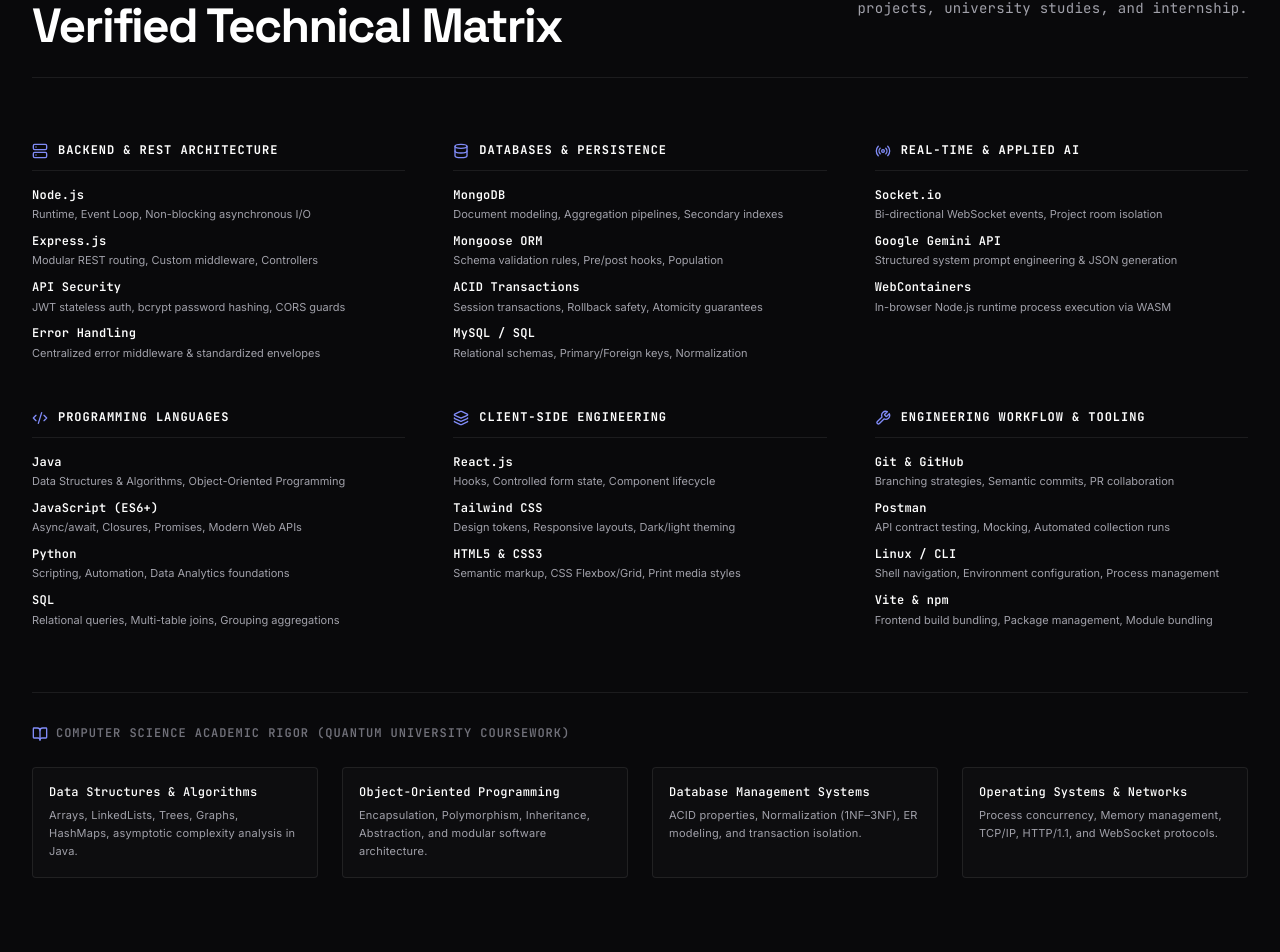
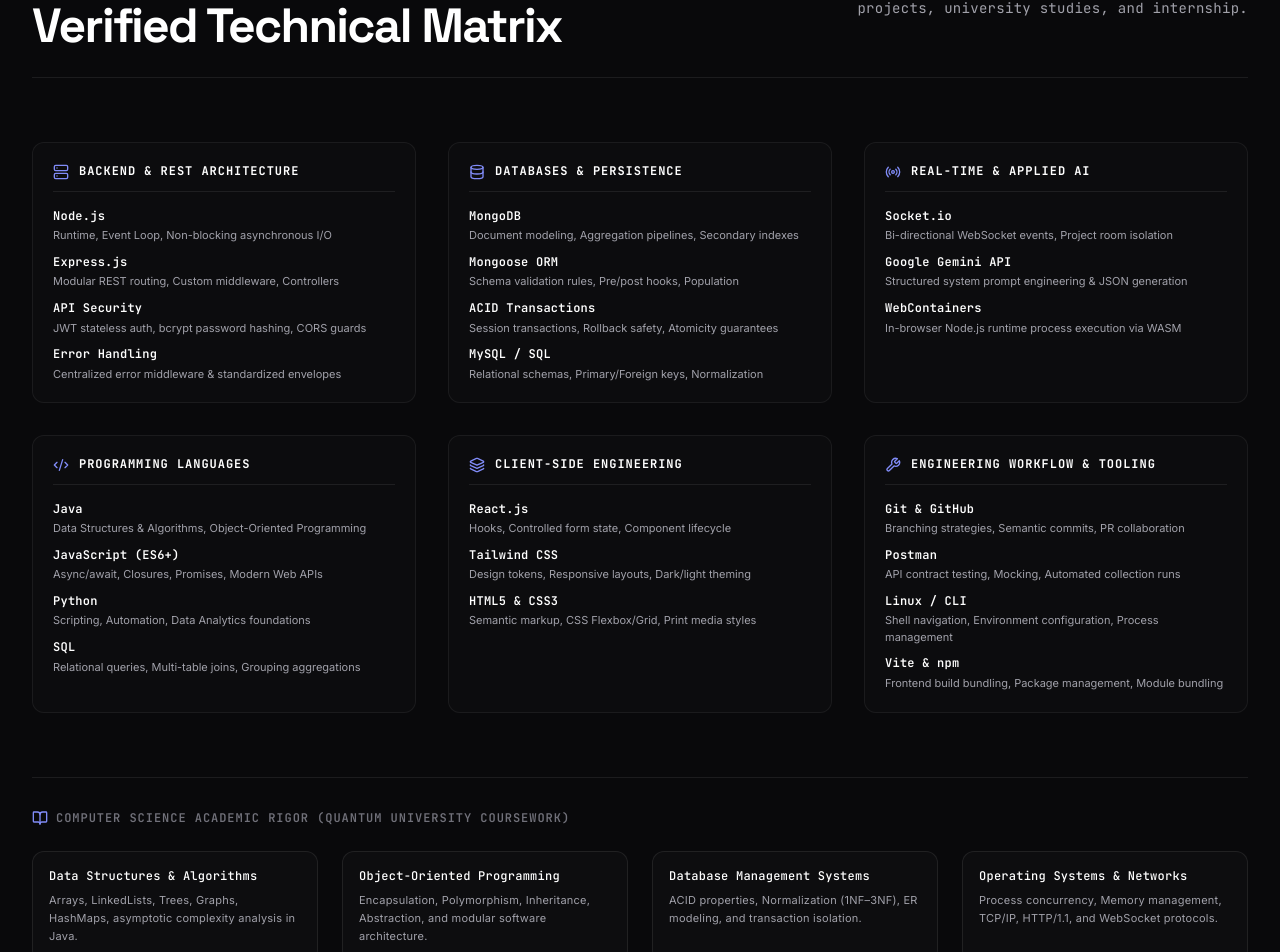
Before and after one commit to ujjwaltyagivashishtha/Portfolio, a React (Vite) app: page / in a window 1280 px wide. Shown: the part 4567-5519 px from the top of the page. Built offline with nearby package versions, Linux system fonts and the light colour scheme; the HTML template or start-up script is replaced by a standard one.

Commit message:
style(skills): add lifting card containers to skill categories and CS foundation blocks

```diff
--- a/src/sections/Skills.jsx
+++ b/src/sections/Skills.jsx
@@ -121,14 +121,14 @@
         {/* 6 Category Matrix Divided by Clean Structural Rules */}
         <div
           ref={gridRef}
-          className={`grid grid-cols-1 md:grid-cols-2 lg:grid-cols-3 gap-x-12 gap-y-12 text-left reveal-init ${
+          className={`grid grid-cols-1 md:grid-cols-2 lg:grid-cols-3 gap-6 sm:gap-8 text-left reveal-init ${
             isGridVisible ? 'reveal-active' : ''
           }`}
         >
           {technicalCategories.map((cat) => {
             const Icon = cat.icon;
             return (
-              <div key={cat.id} className="group space-y-4">
+              <div key={cat.id} className="group p-5 rounded-xl bg-zinc-50/50 dark:bg-white/[0.015] border border-zinc-200/80 dark:border-white/[0.06] space-y-4 transition-all duration-300 ease-out hover:-translate-y-1 hover:shadow-md dark:hover:shadow-[0_12px_24px_-10px_rgba(0,0,0,0.5)] hover:border-indigo-500/40">
 
                 {/* Category Header */}
                 <div className="flex items-center gap-2.5 pb-2.5 border-b border-zinc-200 dark:border-white/[0.08] transition-colors group-hover:border-indigo-500/40">
@@ -171,9 +171,9 @@
             <span>Computer Science Academic Rigor (Quantum University Coursework)</span>
           </div>
 
-          <div className="grid grid-cols-1 sm:grid-cols-2 lg:grid-cols-4 gap-6 font-mono text-xs">
+          <div className="grid grid-cols-1 sm:grid-cols-2 lg:grid-cols-4 gap-4 sm:gap-6 font-mono text-xs">
             {computerScienceFoundations.map((f, i) => (
-              <div key={i} className="p-4 rounded bg-zinc-50 dark:bg-white/[0.02] border border-zinc-200 dark:border-white/[0.08] space-y-1.5 transition-colors hover:border-indigo-500/30">
+              <div key={i} className="p-4 rounded-xl bg-zinc-50 dark:bg-white/[0.02] border border-zinc-200 dark:border-white/[0.08] space-y-1.5 transition-all duration-300 ease-out hover:-translate-y-1 hover:shadow-md dark:hover:shadow-[0_12px_24px_-10px_rgba(0,0,0,0.5)] hover:border-indigo-500/40">
                 <strong className="text-zinc-900 dark:text-white block font-medium">
                   {f.name}
                 </strong>
```
